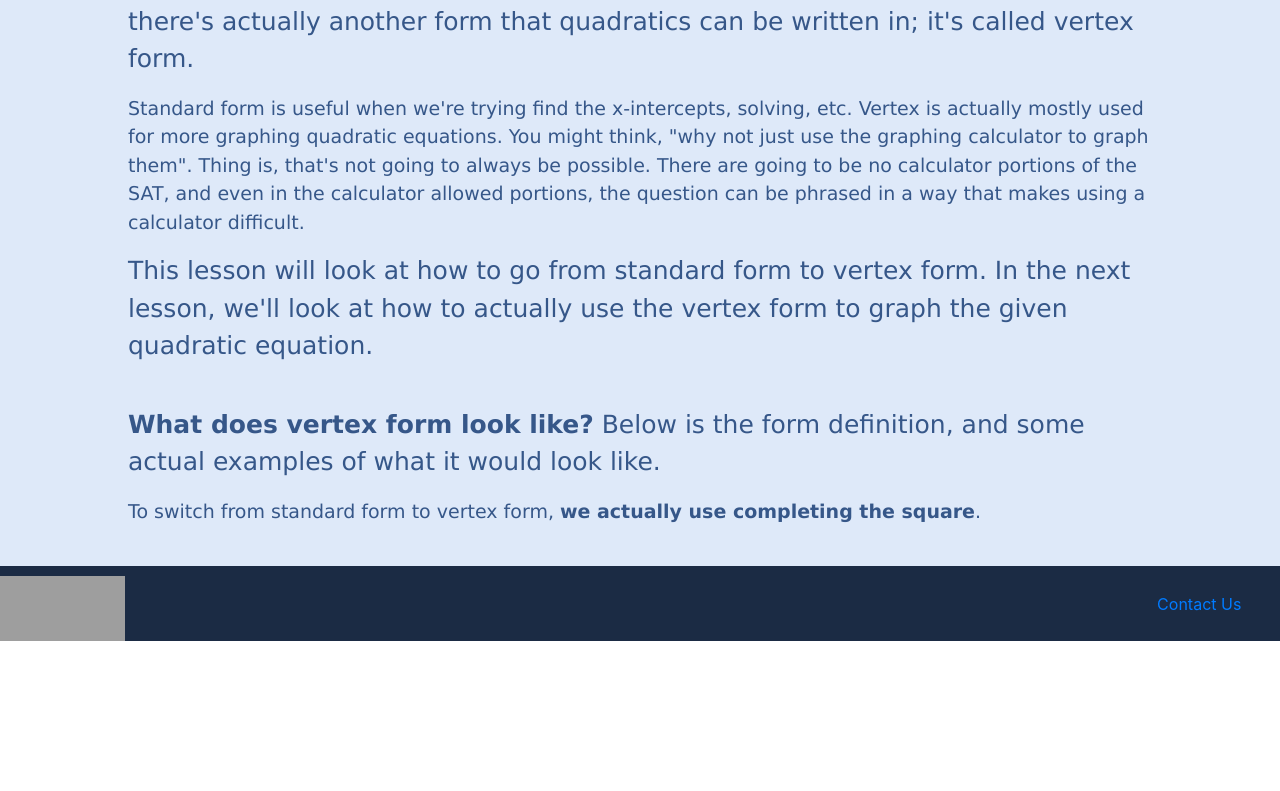
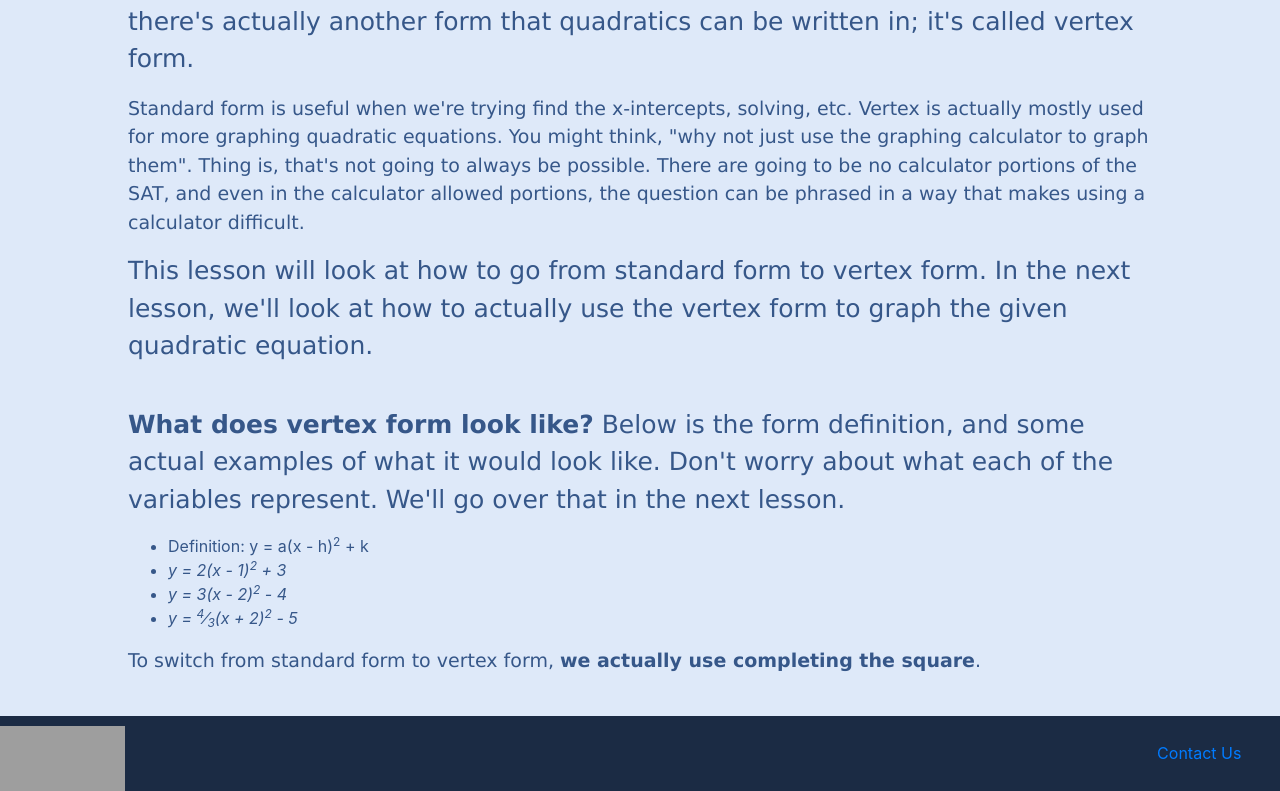
Before and after one commit to YomenT/bluebird-teaching, a React (Create React App) app in the folder reactapp/: page /passport_to_advanced_math/vertex_form in a window 1280 px wide. Shown: the part 480-1271 px from the top of the page. Before the commit the page ends 1121 px from the top, so only its background shows below. Built offline with nearby package versions, Linux system fonts and the light colour scheme; grey boxes are pictures that could not be loaded.

Commit message:
Added examples for VertexForm

```diff
--- a/reactapp/src/components/passport-to-advanced-math/VertexForm.js
+++ b/reactapp/src/components/passport-to-advanced-math/VertexForm.js
@@ -33,8 +33,17 @@ class VertexForm extends React.Component {
                         the vertex form to graph the given quadratic equation.
                     </p>
 
-                    <p className="p-body" style={{ paddingTop: "25px" }}><strong>What does vertex form look like?</strong>  Below is the form definition,
-                    and some actual examples of what it would look like.</p>
+                    <p className="p-body" style={{ paddingTop: "25px" }}>
+                        <strong>What does vertex form look like?</strong>  Below is the form definition, and some actual examples of what it would look
+                        like.  Don't worry about what each of the variables represent.  We'll go over that in the next lesson.
+                    </p>
+
+                    <ul className="p-body">
+                        <li>Definition: y = a(x - h)<sup>2</sup> + k</li>
+                        <li><i>y = 2(x - 1)<sup>2</sup> + 3</i></li>
+                        <li><i>y = 3(x - 2)<sup>2</sup> - 4</i></li>
+                        <li><i>y = <sup>4</sup>&frasl;<sub>3</sub>(x + 2)<sup>2</sup> - 5</i></li>
+                    </ul>
 
                     <p className="p-body-small">
                         To switch from standard form to vertex form, <strong>we actually use completing the square</strong>.
```
